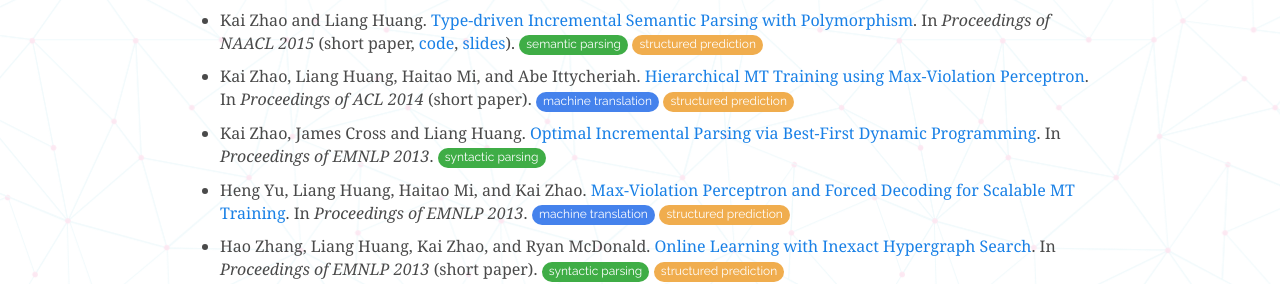
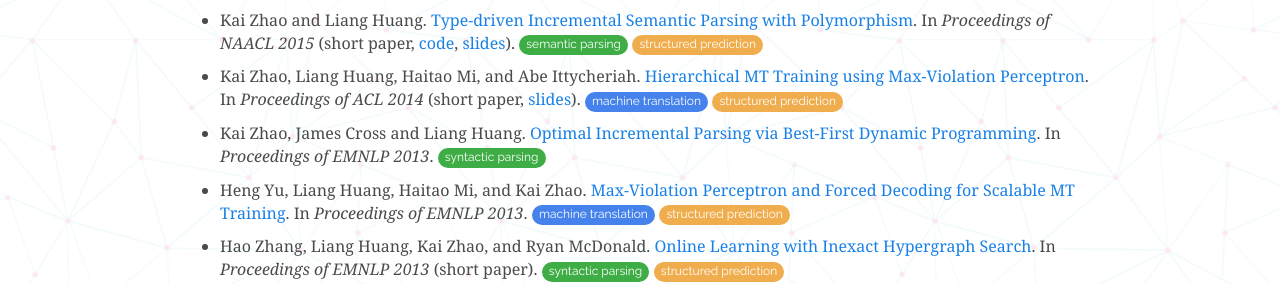
Before and after one commit to kaayy/kaayy.github.io, a Jekyll site: the page built from index.md, in a window 1280 px wide. Shown: the part 1000-1284 px from the top of the page. Built offline with Jekyll 4.4.1, drawn with Linux system fonts in a browser that asks for light colours; nearby versions of some CDN libraries.

Commit message:
add hiero maxforce slides

```diff
--- a/index.md
+++ b/index.md
@@ -48,7 +48,7 @@
 
 * Kai Zhao and Liang Huang. [Type-driven Incremental Semantic Parsing with Polymorphism](http://www.aclweb.org/anthology/N/N15/N15-1162.pdf). In _Proceedings of NAACL 2015_ (short paper, [code](https://github.com/kaayy/TISP), [slides](files/type-driven-semantic-parsing.pdf)). <span class="label label-success label-as-badge">semantic parsing</span> <span class="label label-warning label-as-badge">structured prediction</span>
 
-* Kai Zhao, Liang Huang, Haitao Mi, and Abe Ittycheriah. [Hierarchical MT Training using Max-Violation Perceptron](http://www.aclweb.org/anthology/P/P14/P14-2127.pdf). In _Proceedings of ACL 2014_ (short paper). <span class="label label-primary label-as-badge">machine translation</span> <span class="label label-warning label-as-badge">structured prediction</span>
+* Kai Zhao, Liang Huang, Haitao Mi, and Abe Ittycheriah. [Hierarchical MT Training using Max-Violation Perceptron](http://www.aclweb.org/anthology/P/P14/P14-2127.pdf). In _Proceedings of ACL 2014_ (short paper, [slides](files/hiero-maxforce_slides.pdf)). <span class="label label-primary label-as-badge">machine translation</span> <span class="label label-warning label-as-badge">structured prediction</span>
 
 * Kai Zhao, James Cross and Liang Huang. [Optimal Incremental Parsing via Best-First Dynamic Programming](http://aclweb.org/anthology/D/D13/D13-1071.pdf). In _Proceedings of EMNLP 2013_. <span class="label label-success label-as-badge">syntactic parsing</span>
 
```
Also changed, not shown: 1 other file.
